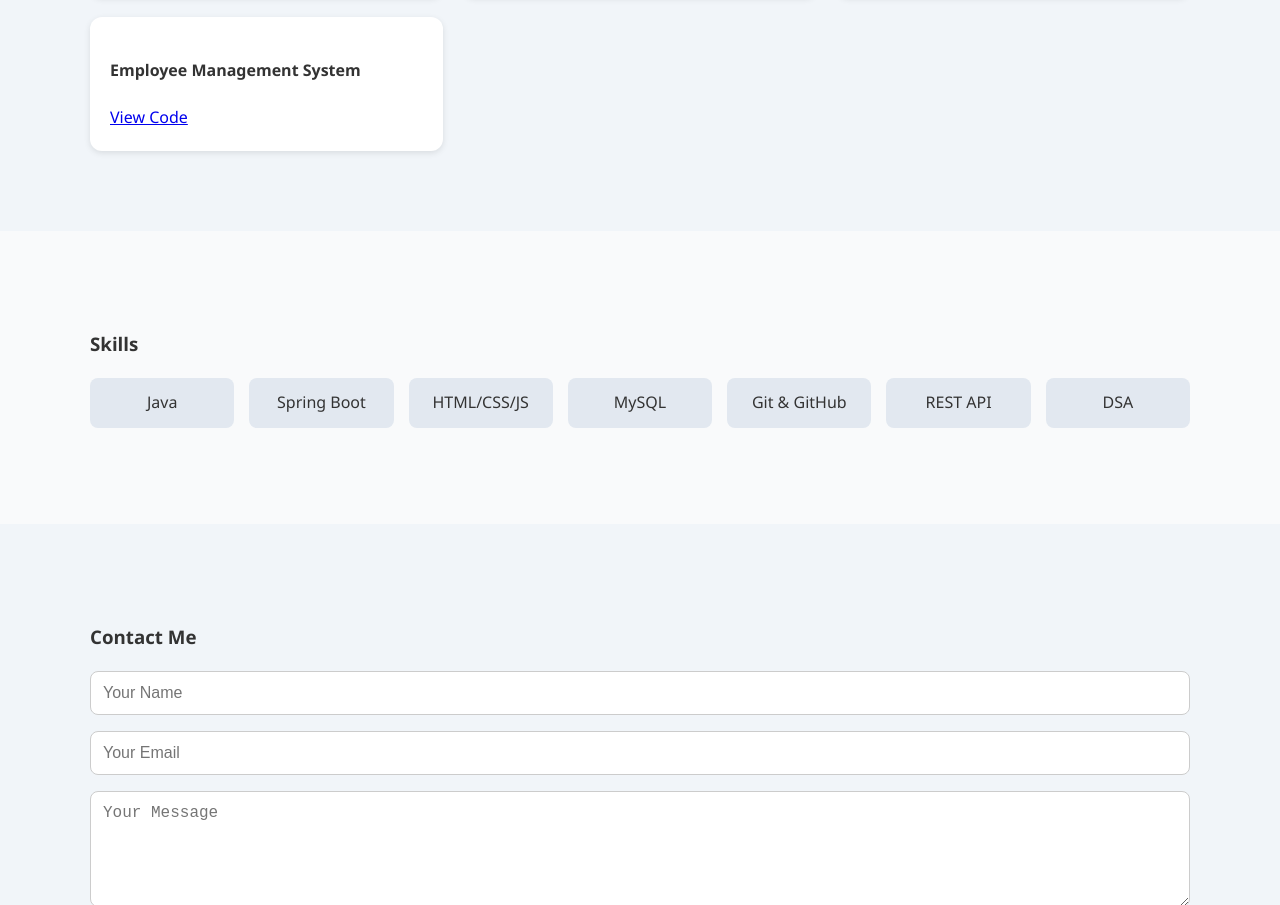
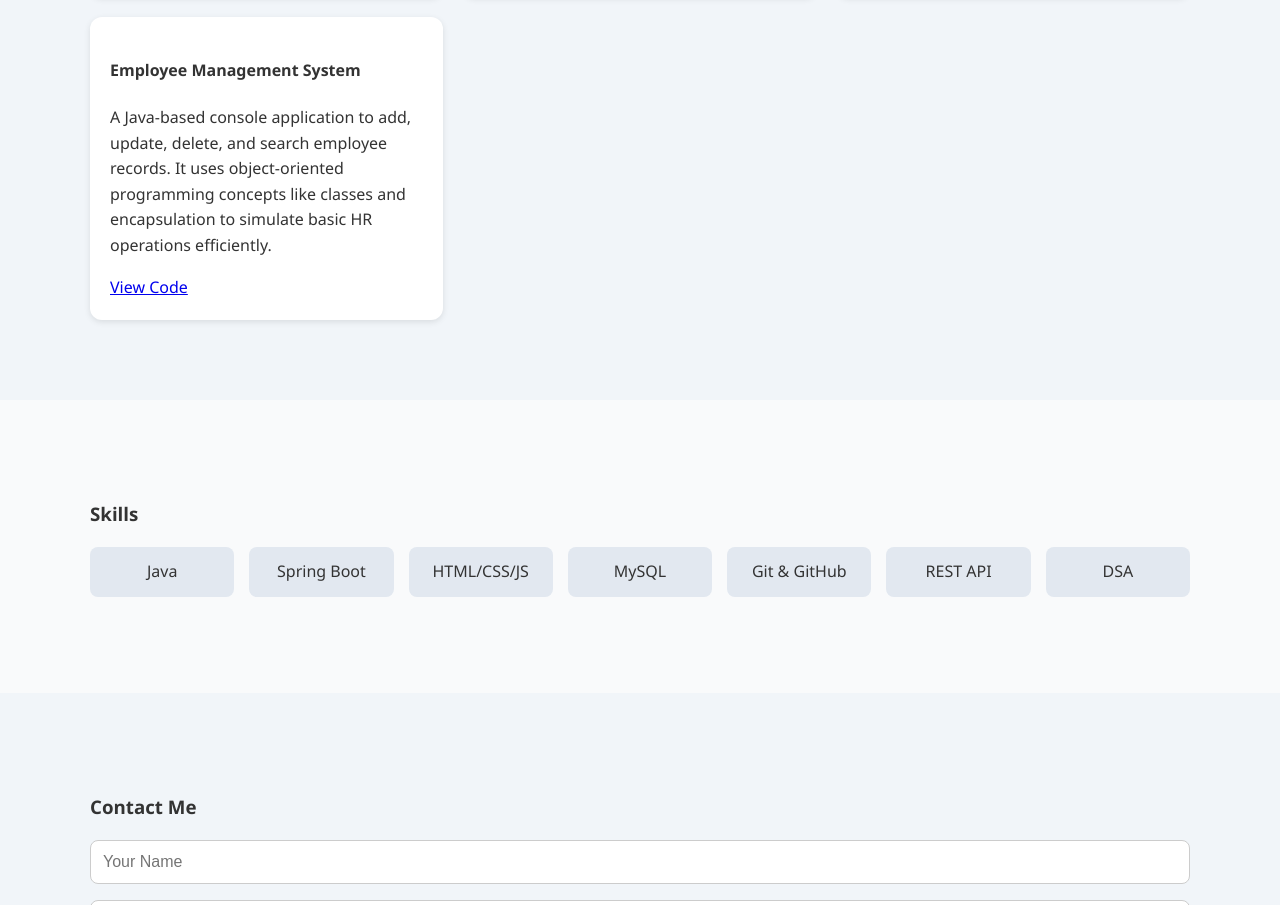
Before and after one commit to Ashwini-955/MyPortfolio, a plain HTML site: page index.html in a window 1280 px wide. Shown: the part 1574-2479 px from the top of the page. Drawn offline with Linux system fonts and the light colour scheme.

Commit message:
Update index.html

```diff
--- a/index.html
+++ b/index.html
@@ -66,7 +66,7 @@
         </div>
         <div class="project-card">
           <h4>Employee Management System</h4>
-          <pA Java-based console application to add, update, delete, and search employee records. It uses object-oriented programming concepts like classes and encapsulation to simulate basic HR operations efficiently.</p>
+          <p>A Java-based console application to add, update, delete, and search employee records. It uses object-oriented programming concepts like classes and encapsulation to simulate basic HR operations efficiently.</p>
           <a href="https://github.com/Ashwini-955/EmployeeManagement">View Code</a>
         </div>
       </div>
```
